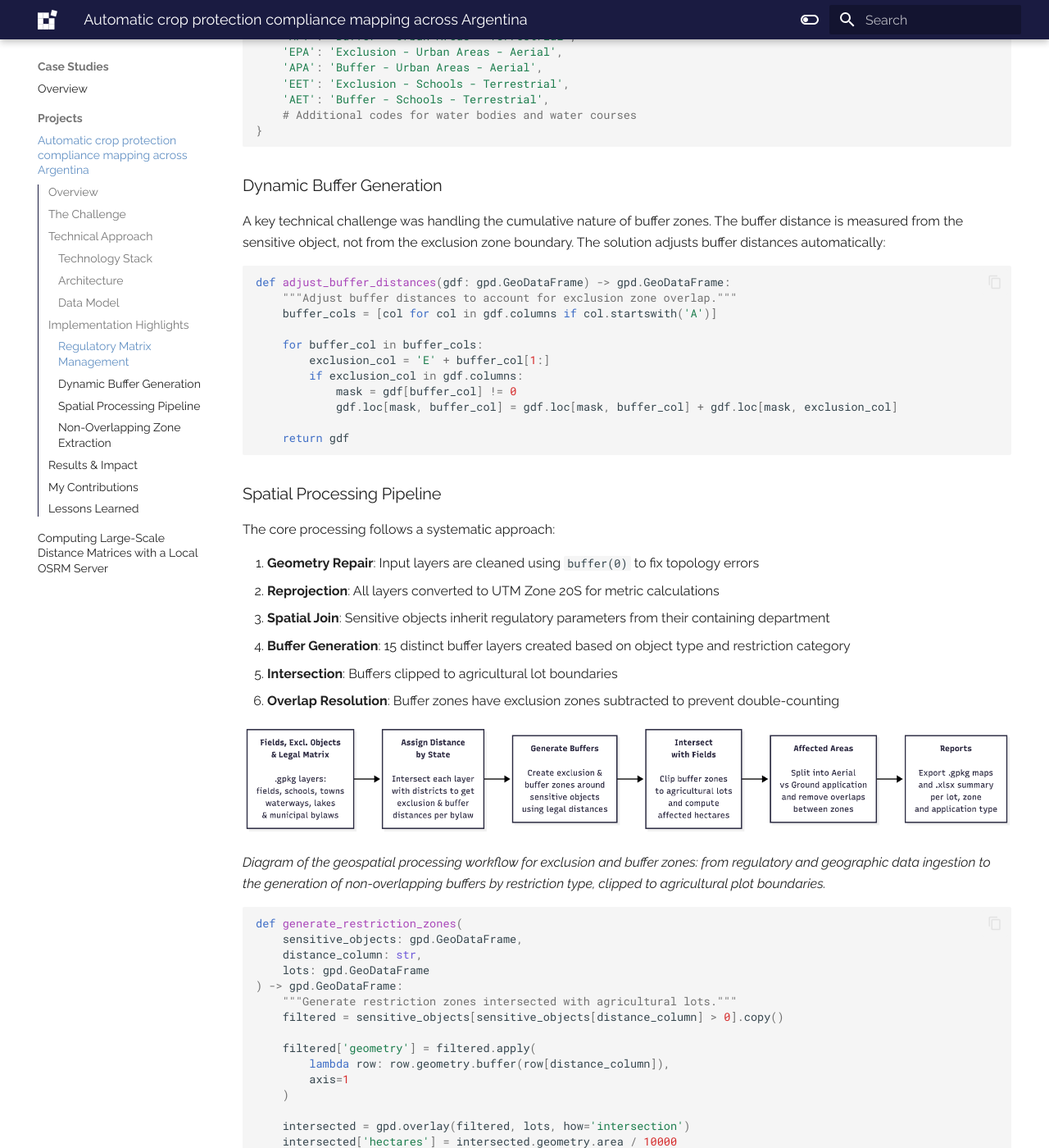
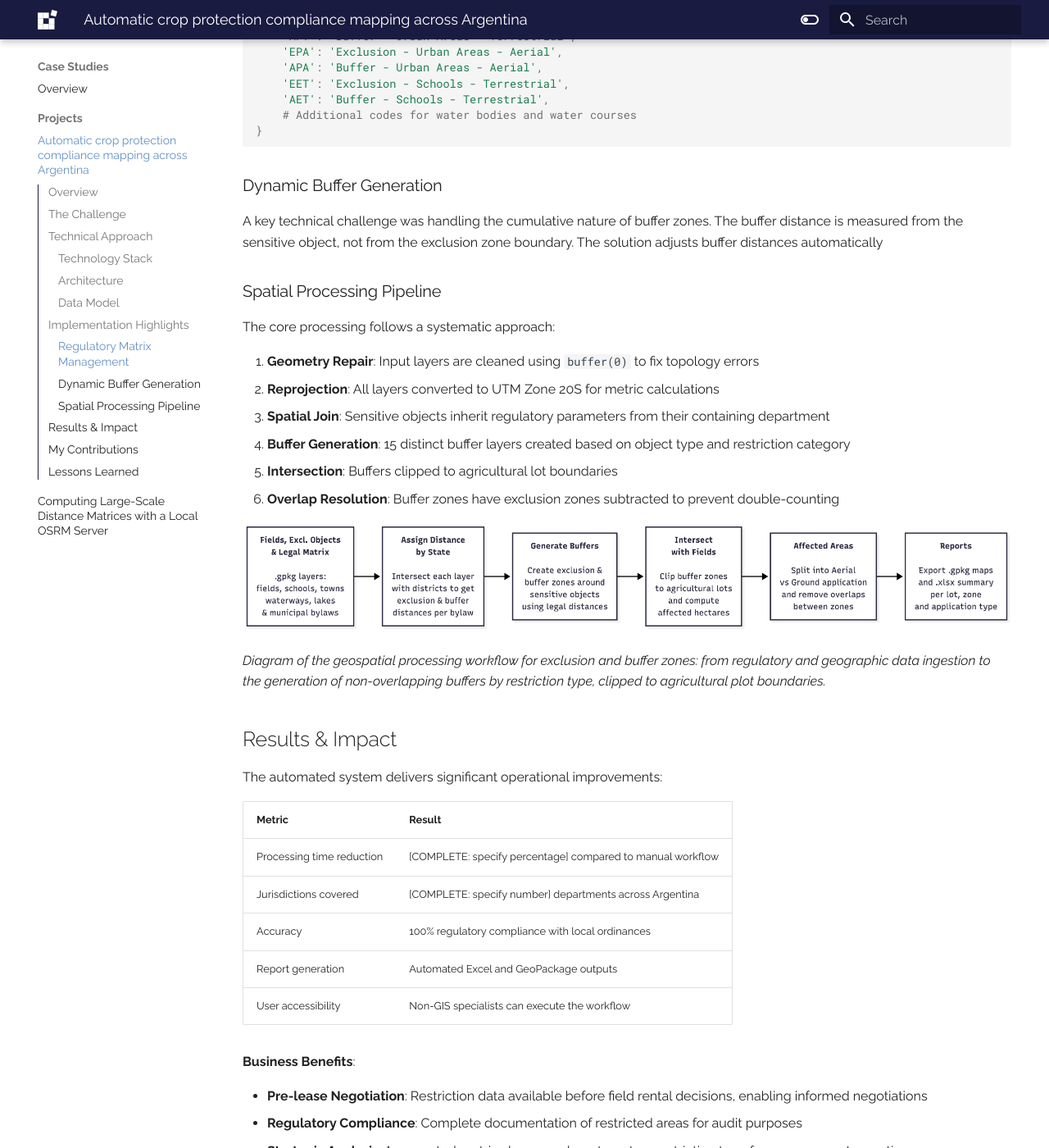
Before and after one commit to Joaquin-Urruti/joaquinurruti-website, an MkDocs documentation site: the page built from docs/portfolio/projects/project-1.md, in a window 1280 px wide and 1400 px high, scrolled down 2285 px. Shown: the whole window at 82% size. Built offline with MkDocs 1.6.1 and Material for MkDocs 9.7.7, drawn with Linux system fonts in a browser that asks for light colours; some of the changed text lies outside the part shown.

Commit message:
Refine project-1 documentation: Clarify jurisdictional fragmentation terminology, update exclusion and buffer distance parameters to include 'Trees', and remove outdated code snippets for buffer distance adjustments and zone generation.

````diff
--- a/docs/portfolio/projects/project-1.md
+++ b/docs/portfolio/projects/project-1.md
@@ -87,21 +87,8 @@ DISTANCE_CODES = {
 
 ### Dynamic Buffer Generation
 
-A key technical challenge was handling the cumulative nature of buffer zones. The buffer distance is measured from the sensitive object, not from the exclusion zone boundary. The solution adjusts buffer distances automatically:
+A key technical challenge was handling the cumulative nature of buffer zones. The buffer distance is measured from the sensitive object, not from the exclusion zone boundary. The solution adjusts buffer distances automatically
 
-```python
-def adjust_buffer_distances(gdf: gpd.GeoDataFrame) -> gpd.GeoDataFrame:
-    """Adjust buffer distances to account for exclusion zone overlap."""
-    buffer_cols = [col for col in gdf.columns if col.startswith('A')]
-
-    for buffer_col in buffer_cols:
-        exclusion_col = 'E' + buffer_col[1:]
-        if exclusion_col in gdf.columns:
-            mask = gdf[buffer_col] != 0
-            gdf.loc[mask, buffer_col] = gdf.loc[mask, buffer_col] + gdf.loc[mask, exclusion_col]
-
-    return gdf
-```
 
 ### Spatial Processing Pipeline
 
@@ -118,45 +105,6 @@ The core processing follows a systematic approach:
 
 *Diagram of the geospatial processing workflow for exclusion and buffer zones: from regulatory and geographic data ingestion to the generation of non-overlapping buffers by restriction type, clipped to agricultural plot boundaries.*
 
-
-
-
-```python
-def generate_restriction_zones(
-    sensitive_objects: gpd.GeoDataFrame,
-    distance_column: str,
-    lots: gpd.GeoDataFrame
-) -> gpd.GeoDataFrame:
-    """Generate restriction zones intersected with agricultural lots."""
-    filtered = sensitive_objects[sensitive_objects[distance_column] > 0].copy()
-
-    filtered['geometry'] = filtered.apply(
-        lambda row: row.geometry.buffer(row[distance_column]),
-        axis=1
-    )
-
-    intersected = gpd.overlay(filtered, lots, how='intersection')
-    intersected['hectares'] = intersected.geometry.area / 10000
-
-    return intersected
-```
-
-### Non-Overlapping Zone Extraction
-
-To provide clean outputs for aerial and terrestrial applications, exclusion geometries are subtracted from buffer geometries:
-
-```python
-def separate_restriction_types(
-    combined_zones: gpd.GeoDataFrame
-) -> tuple[gpd.GeoDataFrame, gpd.GeoDataFrame]:
-    """Separate exclusion and buffer zones without geometric overlap."""
-    exclusion = combined_zones[combined_zones['restriction_type'] == 'Exclusion']
-    buffer = combined_zones[combined_zones['restriction_type'] == 'Buffer']
-
-    buffer_clean = gpd.overlay(buffer, exclusion, how='difference')
-
-    return exclusion, buffer_clean
-```
 
 ## Results & Impact
 
````
Also changed, not shown: other parts of docs/portfolio/projects/project-1.md (+3 -3 lines).
